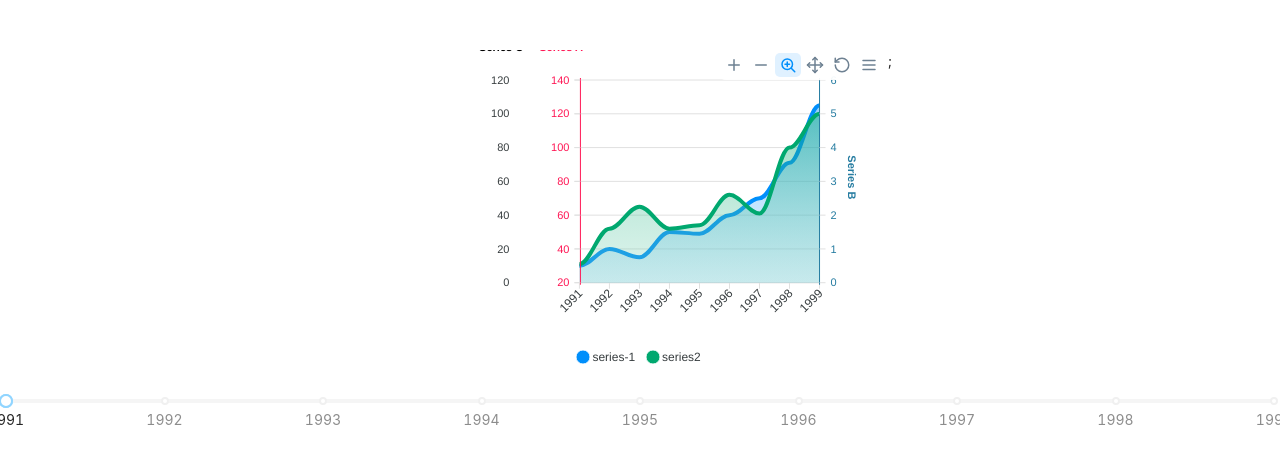
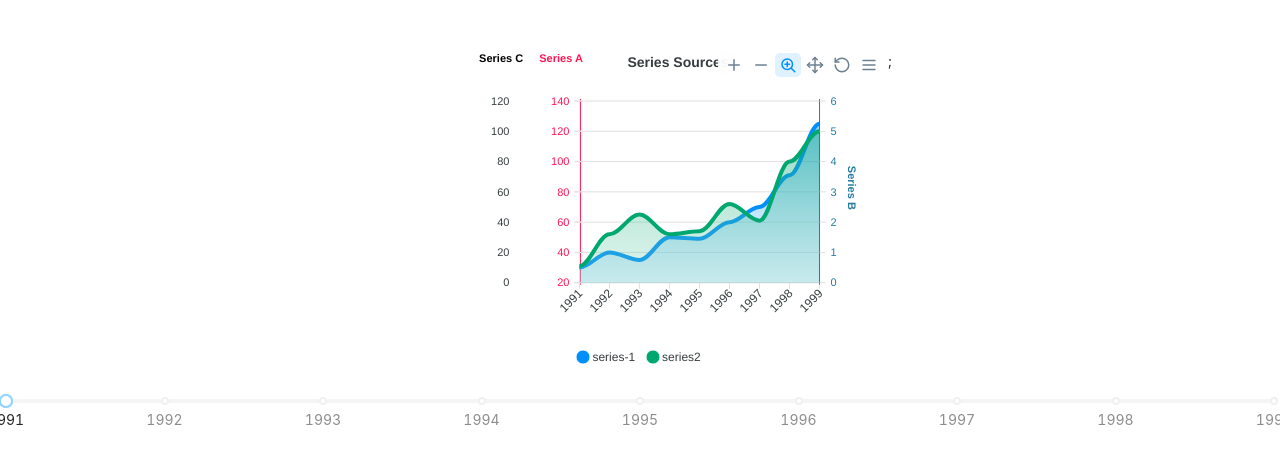
Before and after one commit to hyoni0817/NextJs-UI-Practice, a Next.js app: page /weeklyChart in a window 1280 px wide. Shown: the top 464 px of the page. Built offline with nearby package versions, Linux system fonts and the light colour scheme.

Commit message:
Feat: 차트 타이틀 추가

```diff
--- a/src/pages/weeklyChart.tsx
+++ b/src/pages/weeklyChart.tsx
@@ -26,6 +26,11 @@ const WeeklyChart = () => {
       },
       dataLabels: {
         enabled: false,
+      },
+      title: {
+        text: 'Series Sources',
+        align: 'center' as const,
+        offsetX: 40,
       },
       xaxis: {
         categories: categories.slice(firstYearIndex, secondYearIndex),
```
